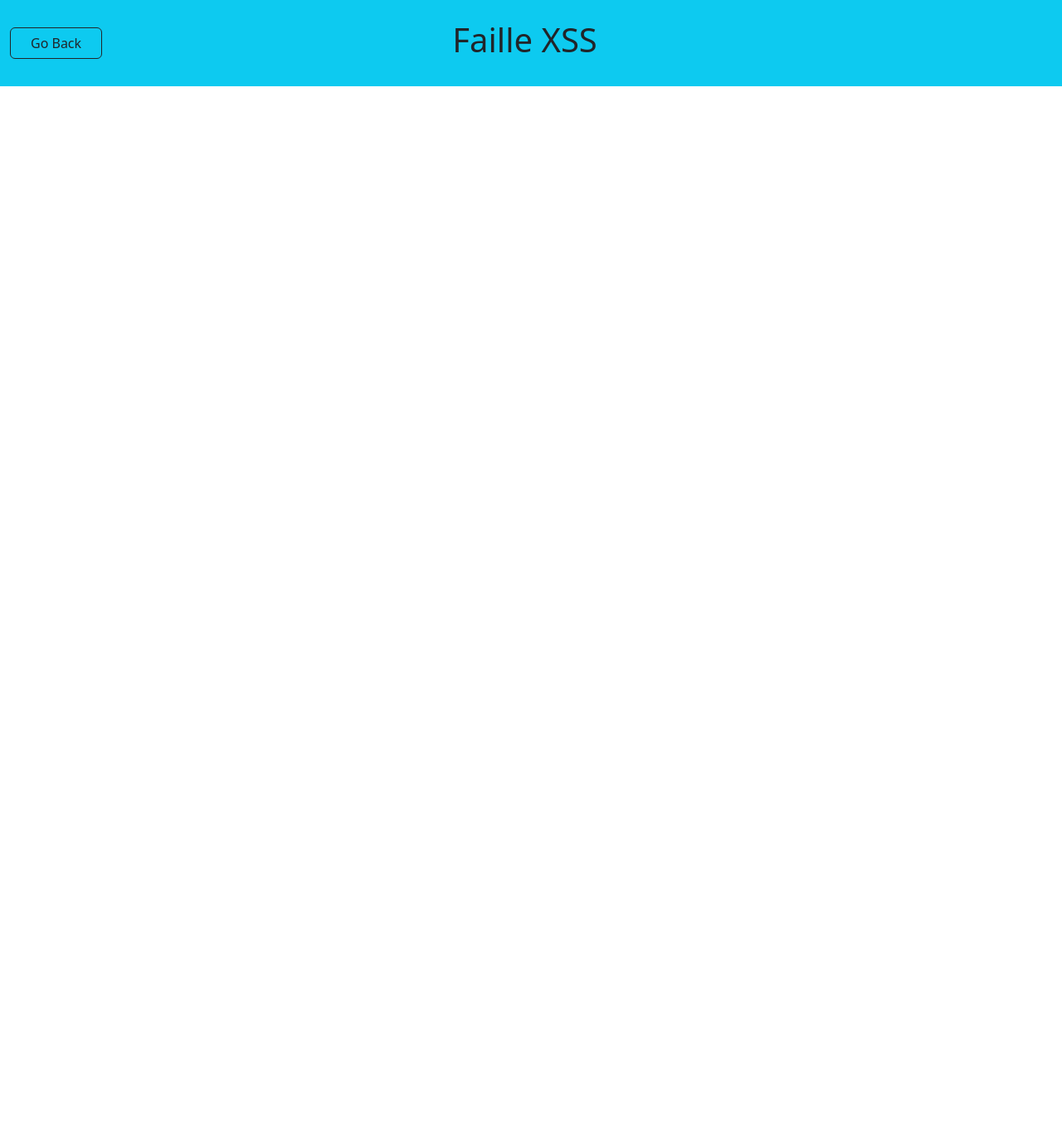
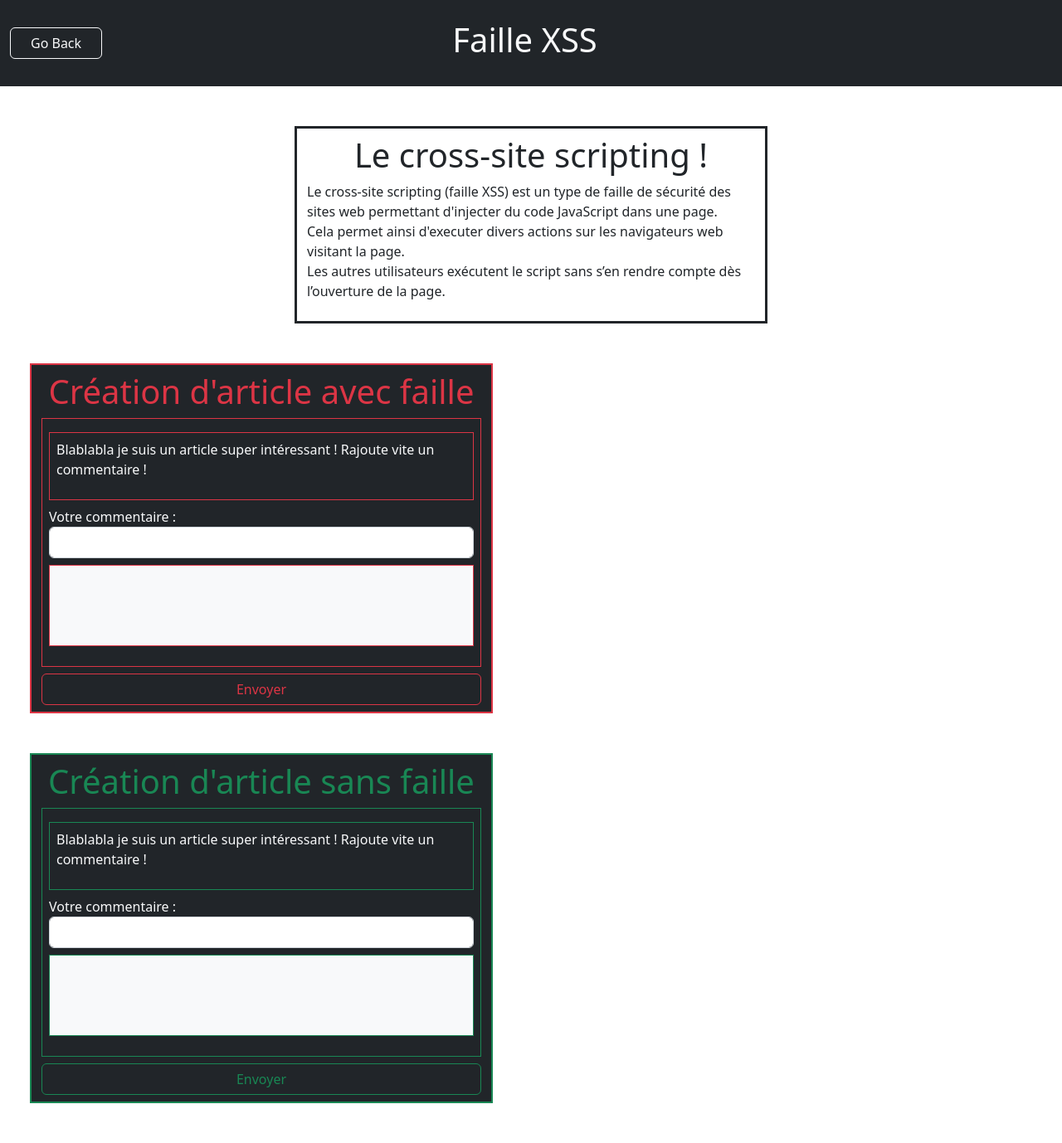
Before and after one commit to DrYruo/FlexSecurity, a PHP site: page /page/faille-xss.php in a window 1280 px wide. Shown: the whole page at 83% size. Before the commit the page ends 104 px from the top, so only its background shows below. Run offline with PHP 8.4, Linux system fonts and the light colour scheme.

Commit message:
debut de la faille xSS

```diff
--- a/page/faille-xss.php
+++ b/page/faille-xss.php
@@ -1,4 +1,12 @@
 <!DOCTYPE html>
+<?php
+function getXssCommentaire() {
+    if(isset($_GET['xssCommentaire'])) {
+        echo "<p>".$_GET['xssCommentaire']."</p>";
+    }
+}
+?>
+
 <html lang="en">
 <head>
     <meta charset="UTF-8">
@@ -8,14 +16,80 @@
 <body>
 
 <div class="container-fluid">
-    <div class="row bg-info py-4">
+    <div class="row bg-dark py-4">
         <div class="col-5 d-flex align-items-center">
-            <a type="button" class="btn btn-outline-dark px-4 my-auto" href="../index.php">Go Back</a>
+            <a type="button" class="btn btn-outline-light px-4 my-auto" href="../index.php">Go Back</a>
         </div>
         <div class="col-7">
-            <h1>Faille XSS</h1>
+            <h1 class="text-light">Faille XSS</h1>
         </div>
     </div>
 </div>
+
+<div class="container">
+    <div class="row my-5 justify-content-md-center">
+        <div class="col-6 text-center py-2 border border-3 border-dark">
+            <h1>Le cross-site scripting !</h1>
+            <p class="text-lg-start text-lg">Le cross-site scripting (faille XSS) est un type de faille de sécurité des sites web permettant d'injecter du code JavaScript dans une page.
+                <br>Cela permet ainsi d'executer divers actions sur les navigateurs web visitant la page.
+                <br>Les autres utilisateurs exécutent le script sans s’en rendre compte dès l’ouverture de la page.
+            </p>
+        </div>
+    </div>
+</div>
+
+<div class="col mx-5">
+    <div class="row my-5">
+        <div class="col border border-2 border-danger py-2 bg-dark">
+            <h1 class="text-danger text-center text-danger">Création d'article avec faille</h1>
+            <form action="faille-xss.php" method="get">
+                <div class="border border-1 border-danger py-2 px-2 my-2">
+                    <div class="border border-1 border-danger py-2 px-2 my-2">
+                        <p class="text-light">Blablabla je suis un article super intéressant ! Rajoute vite un commentaire !</p>
+                    </div>
+                    <label for="xssCommentaire" class="text-light">Votre commentaire :</label>
+                    <input type="text" id="xssCommentaire" name="xssCommentaire" class="form-control mb-2">
+                    <div class="mb-3 border border-1 border-danger py-5 px-2 my-2 bg-light">
+                        <?php
+                            getXssCommentaire();
+                        ?>
+                    </div>
+                </div>
+                <button id="btnXsssCommentaireDanger" type="submit" class="form-control btn btn-outline-danger px-4">Envoyer</button>
+            </form>
+        </div>
+        <div class="col mx-5">
+
+        </div>
+    </div>
+
+    <div class="row my-5">
+        <div class="col border border-2 border-success py-2 bg-dark">
+            <h1 class="text-success text-center">Création d'article sans faille</h1>
+            <form action="faille-xss.php" method="get">
+                <div class="border border-1 border-success py-2 px-2 my-2">
+                    <div class="border border-1 border-success py-2 px-2 my-2">
+                        <p class="text-light">Blablabla je suis un article super intéressant ! Rajoute vite un commentaire !</p>
+                    </div>
+                    <label for="xssCommentaire" class="text-light">Votre commentaire :</label>
+                    <input type="text" id="xssCommentaire" name="xssCommentaire" class="form-control mb-2">
+                    <div class="mb-3">
+                        <div class="mb-3 border border-1 border-success py-5 px-2 my-2 bg-light">
+
+                        </div>
+                    </div>
+                </div>
+                <button id="btnXsssCommentaireSuccess" type="submit" class="form-control btn btn-outline-success px-4">Envoyer</button>
+            </form>
+        </div>
+        <div class="col mx-5">
+<!--            <script type='text/javascript'>alert('test')-->
+            <?php
+                echo htmlspecialchars_decode("<script type='text/javascript'>alert('test')")
+            ?>
+        </div>
+    </div>
+</div>
+
 </body>
 </html>
```
